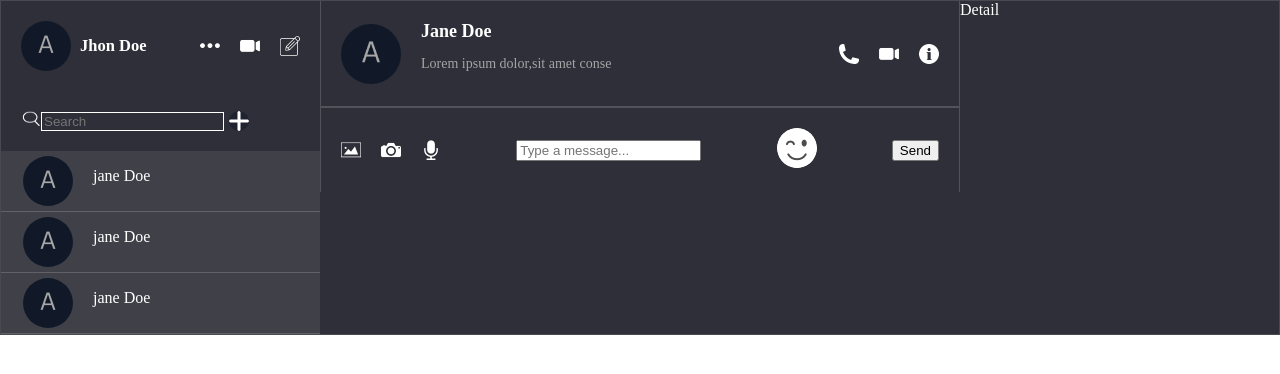
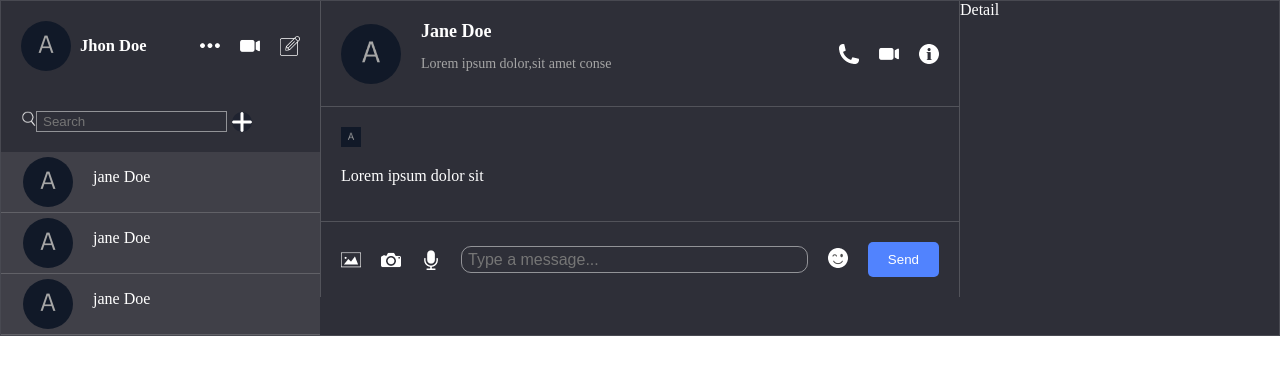
Before and after one commit to suhasini-smy/React-firebase-chat-project-9, a React (Vite) app: page / in a window 1280 px wide. Shown: the top 374 px of the page. Built offline with nearby package versions, Linux system fonts and the light colour scheme.

Commit message:
chat box

```diff
--- a/package.json
+++ b/package.json
@@ -10,6 +10,7 @@
     "preview": "vite preview"
   },
   "dependencies": {
+    "emoji-picker-react": "^4.12.2",
     "react": "^19.0.0",
     "react-dom": "^19.0.0"
   },
--- a/src/components/chat/Chat.jsx
+++ b/src/components/chat/Chat.jsx
@@ -1,7 +1,17 @@
-import React from "react";
+import React, { useState } from "react";
 import "./chat.css";
+import EmojiPicker from "emoji-picker-react";
 
 const Chat = () => {
+  const [open, setOpen] = useState(false);
+  const [text, setText] = useState("");
+
+  const handleEmoji = (e) => {
+    console.log(e);
+    setText((prev) => prev + e.emoji);
+    setOpen(false);
+  };
+
   return (
     <>
       <div className="chat">
@@ -19,17 +29,37 @@ const Chat = () => {
             <img src="./info.png" alt="" />
           </div>
         </div>
-        <div className="center"></div>
+        <div className="center">
+          <div className="message">
+            <img src="./avatar.png" alt="" />
+            <div className="texts">
+              <p>Lorem ipsum dolor sit</p>
+            </div>
+          </div>
+        </div>
         <div className="bottom">
           <div className="icons">
             <img src="./img.png" alt="" />
             <img src="./camera.png" alt="" />
             <img src="./mic.png" alt="" />
           </div>
-          <input type="text" placeholder="Type a message..." />
+          <input
+            type="text"
+            className="myMsgBox"
+            placeholder="Type a message..."
+            value={text}
+            onChange={(e) => setText(e.target.value)}
+          />
 
           <div className="emoji">
-            <img src="./emoji.png" alt="" />
+            <img
+              src="./emoji.png"
+              alt=""
+              onClick={() => setOpen((prev) => !prev)}
+            />
+            <div className="picker">
+              <EmojiPicker open={open} onEmojiClick={handleEmoji} />
+            </div>
           </div>
 
           <button className="sendButton">Send</button>
--- a/src/components/chat/chat.css
+++ b/src/components/chat/chat.css
@@ -3,15 +3,18 @@
   border-left: 1px solid #dddddd35;
   border-right: 1px solid #dddddd35;
   height: 100%;
+  flex-direction: column;
+  display: flex;
 
   .icons {
     display: flex;
     gap: 20px;
-    img {
-      /* background: rgb(8 8 7 / 41%); */
-      width: 20px;
-      height: 20px;
-    }
+  }
+
+  img {
+    /* background: rgb(8 8 7 / 41%); */
+    width: 20px;
+    height: 20px;
   }
 
   .top {
@@ -53,6 +56,8 @@
   }
 
   .center {
+    padding: 20px;
+    flex: 1;
   }
 
   .bottom {
@@ -61,19 +66,49 @@
     align-items: center;
     justify-content: space-between;
     border-top: 1px solid #dddddd35;
+    gap: 20px;
+    margin-top: auto;
 
     .icons {
       display: flex;
       gap: 20px;
 
       img {
-        display: flex;
-        gap: 20px;
+        width: 20px;
+        height: 20px;
+        cursor: pointer;
+      }
+    }
 
-        img {
-          width: 20px;
-        }
+    .myMsgBox {
+      flex: 1;
+      background-color: transparent;
+      border: 1px solid #ffffff7a;
+      outline: none;
+      color: white;
+      height: 25px;
+      padding: 0px 6px;
+      border-radius: 10px;
+      font-size: 16px;
+    }
+
+    .emoji {
+      position: relative;
+
+      .picket {
+        position: absolute;
+        bottom: 50px;
+        left: 0;
       }
+    }
+
+    .sendButton {
+      background-color: #5183fe;
+      color: white;
+      padding: 10px 20px;
+      border: none;
+      border-radius: 5px;
+      cursor: pointer;
     }
   }
 }
--- a/src/components/list/chatList/chatList.css
+++ b/src/components/list/chatList/chatList.css
@@ -20,14 +20,15 @@
 
   input {
     background-color: transparent;
-    border: 1px solid white;
+    border: 1px solid #ffffff7a;
     outline: none;
     color: white;
     flex: 1;
+    padding: 2px 6px;
   }
 
   img {
-    width: 20px;
+    width: 15px;
     height: 15px;
   }
 
```
Also changed, not shown: 1 other file (tests, documents, lock files or other folders).
